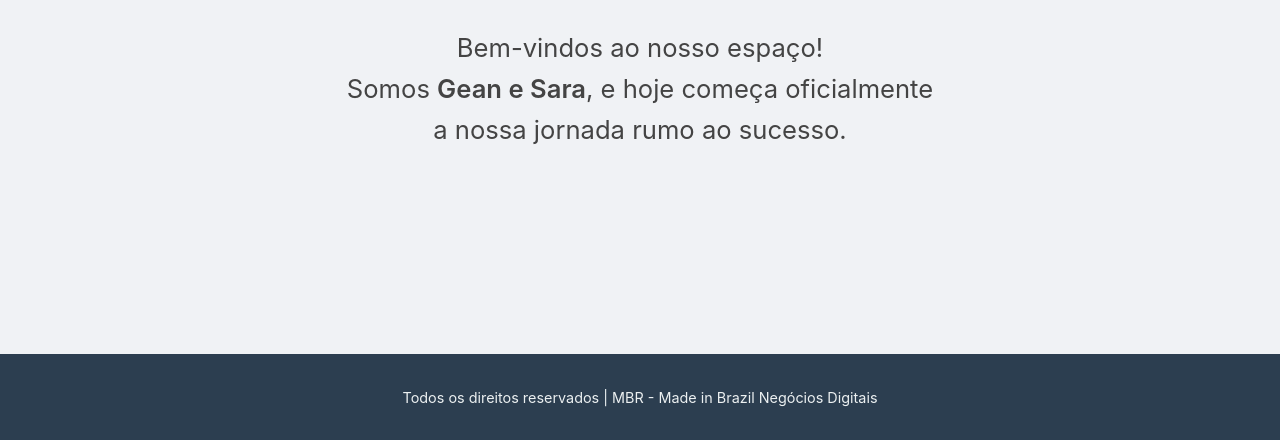
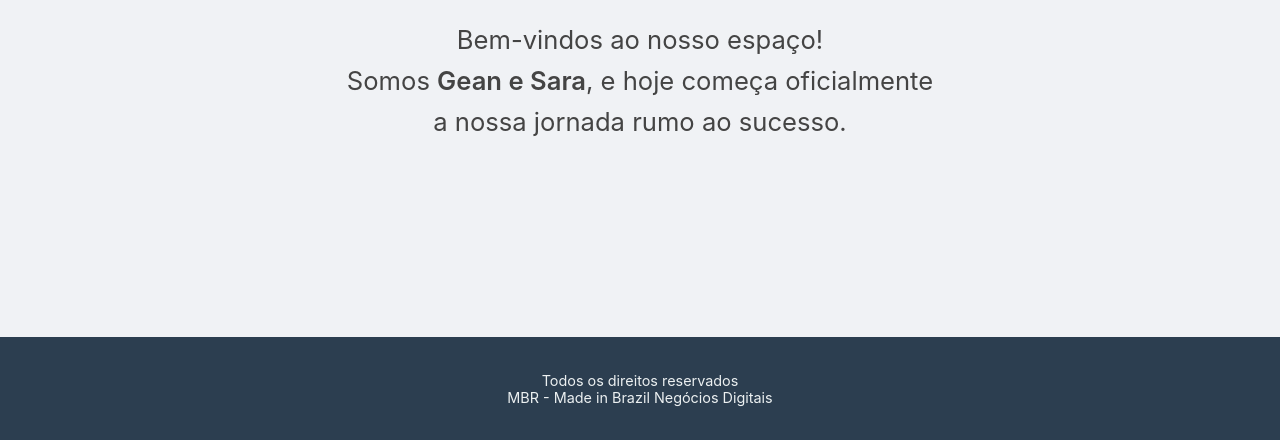
Before and after one commit to geanramos/madeinbrazil.tv, a plain HTML site: page index.html in a window 1280 px wide. Shown: the part 360-800 px from the top of the page. Drawn offline with Linux system fonts and the light colour scheme.

Commit message:
Update index.html

```diff
--- a/index.html
+++ b/index.html
@@ -1,4 +1,3 @@
-<!DOCTYPE html>
 <html lang="pt-BR">
 <head>
     <meta charset="UTF-8">
@@ -83,7 +82,7 @@
     </div>
 
     <footer>
-        <p>Todos os direitos reservados | MBR - Made in Brazil Negócios Digitais</p>
+        <p>Todos os direitos reservados <br> MBR - Made in Brazil Negócios Digitais</p>
     </footer>
 
 </body>
```
